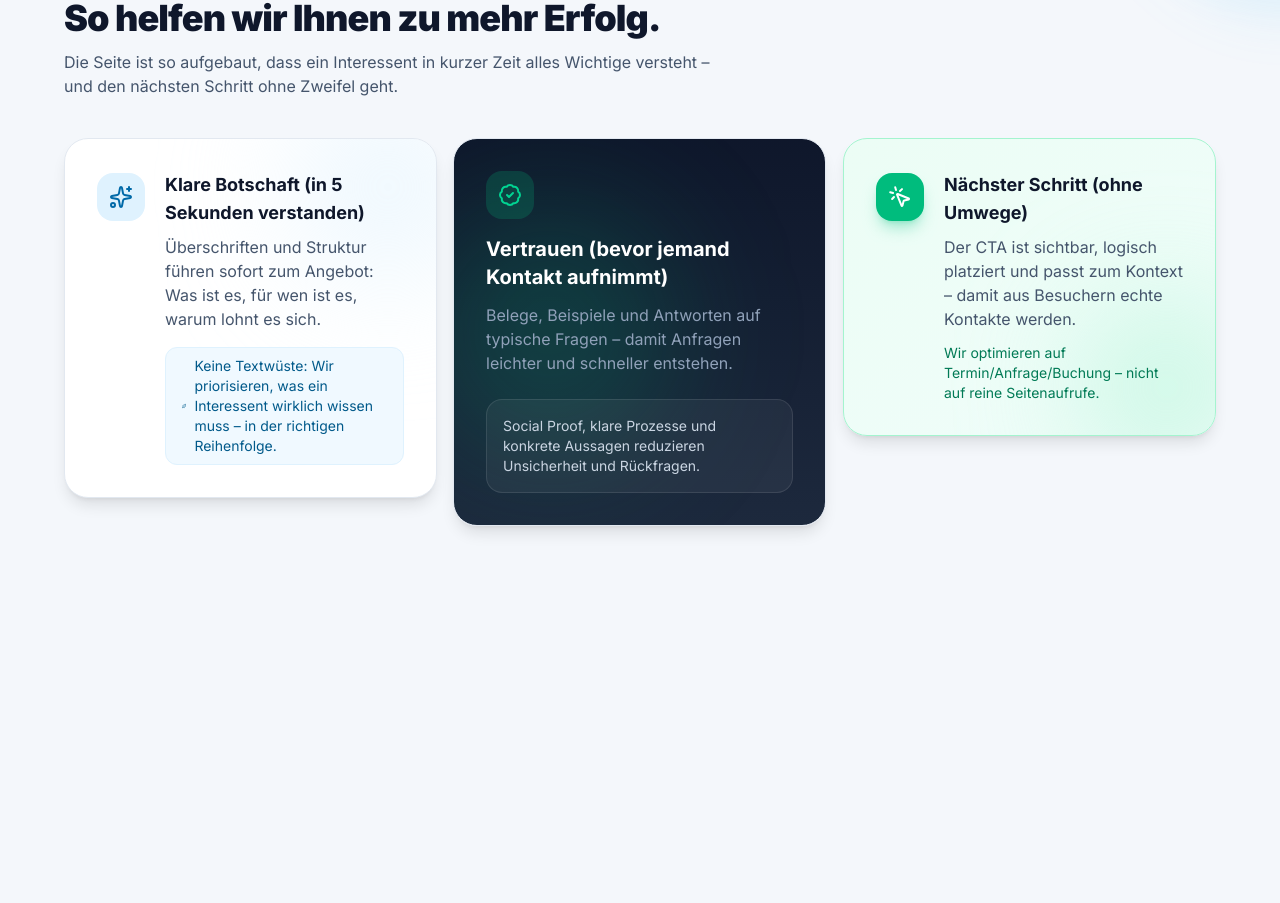
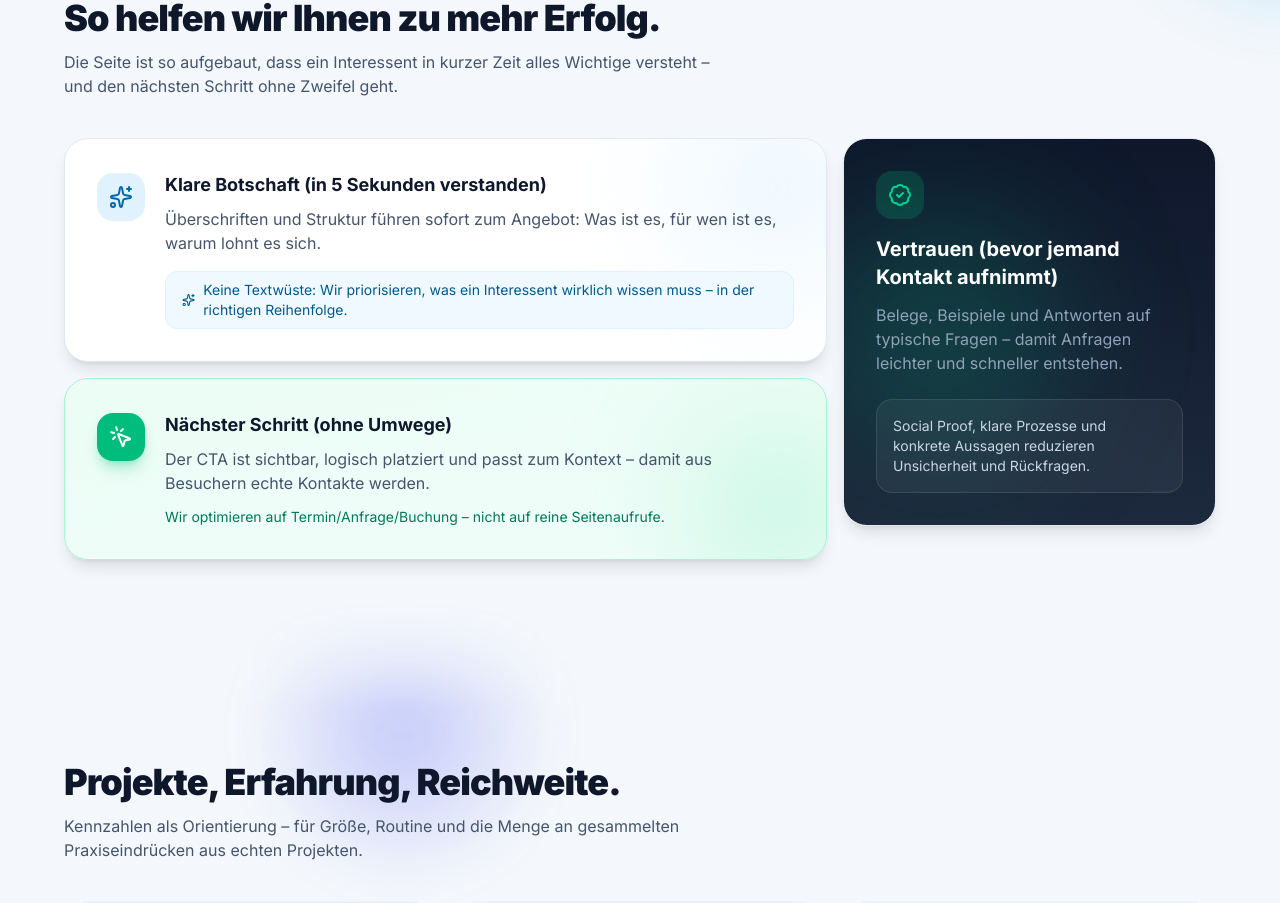
Before and after one commit to moe133111/Landex, a Next.js app: page / in a window 1280 px wide. Shown: the part 1340-2243 px from the top of the page. Built offline with nearby package versions, Linux system fonts and the light colour scheme.

Commit message:
Redesign: premium landing page

```diff
--- a/src/app/page.tsx
+++ b/src/app/page.tsx
@@ -686,7 +686,7 @@ export default function Home() {
               <p className="mt-3 max-w-2xl text-slate-600">Die Seite ist so aufgebaut, dass ein Interessent in kurzer Zeit alles Wichtige versteht – und den nächsten Schritt ohne Zweifel geht.</p>
             </Reveal>
             <div className="mt-10 grid gap-4 md:grid-cols-3 md:grid-rows-2">
-              <Reveal delay={0.04} y={28} className="md:col-span-2">
+              <div className="md:col-span-2"><Reveal delay={0.04} y={28}>
                 <TiltCard>
                   {(() => { const Icon = features[0].icon; return (
                     <div className="group relative h-full overflow-hidden rounded-3xl border border-slate-200 bg-white p-6 shadow-lg sm:p-8">
@@ -702,8 +702,8 @@ export default function Home() {
                     </div>
                   ); })()}
                 </TiltCard>
-              </Reveal>
-              <Reveal delay={0.07} y={28} className="md:col-start-3 md:row-span-2">
+              </Reveal></div>
+              <div className="md:col-start-3 md:row-span-2"><Reveal delay={0.07} y={28}>
                 <TiltCard className="h-full">
                   {(() => { const Icon = features[1].icon; return (
                     <div className="group relative h-full overflow-hidden rounded-3xl border border-slate-200 bg-gradient-to-b from-slate-900 to-slate-800 p-6 shadow-lg sm:p-8">
@@ -719,8 +719,8 @@ export default function Home() {
                     </div>
                   ); })()}
                 </TiltCard>
-              </Reveal>
-              <Reveal delay={0.1} y={28} className="md:col-span-2">
+              </Reveal></div>
+              <div className="md:col-span-2"><Reveal delay={0.1} y={28}>
                 <TiltCard>
                   {(() => { const Icon = features[2].icon; return (
                     <div className="group relative h-full overflow-hidden rounded-3xl border border-emerald-200 bg-gradient-to-br from-emerald-50 to-teal-50 p-6 shadow-lg sm:p-8">
@@ -736,7 +736,7 @@ export default function Home() {
                     </div>
                   ); })()}
                 </TiltCard>
-              </Reveal>
+              </Reveal></div>
             </div>
           </div>
         </section>
```
